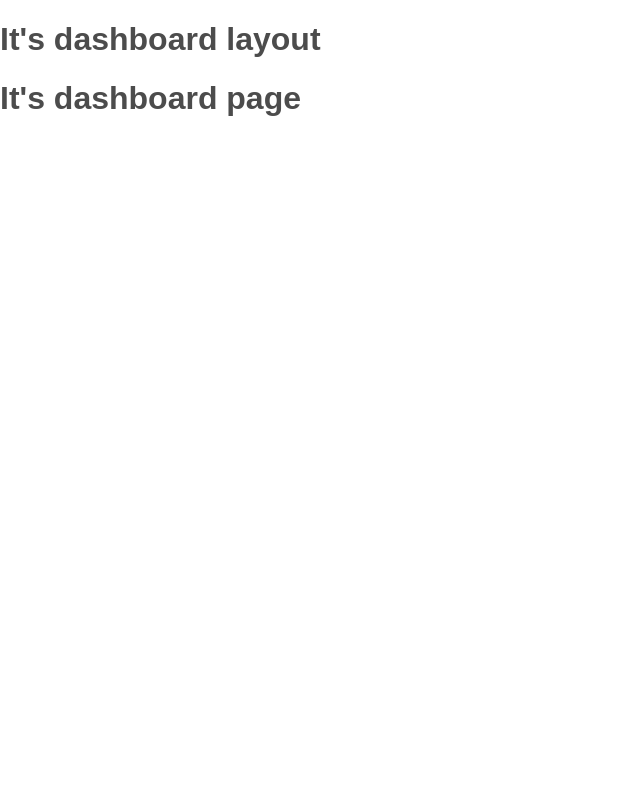
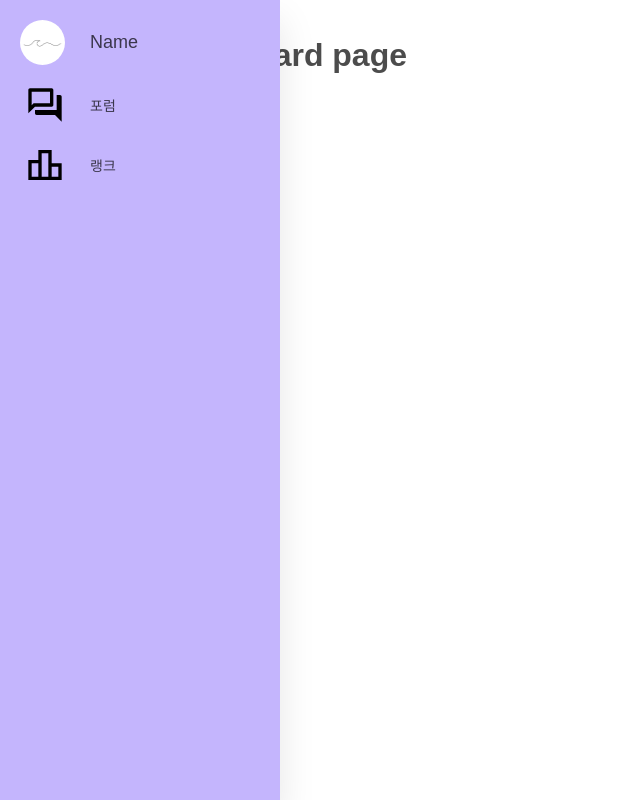
Before and after one commit to hg-jang/sports-proto-front, a SvelteKit app: page /name in a window 1280 px wide. Shown: the whole page, without its empty margins (0-640 px from the left). Built offline with nearby package versions, Linux system fonts and the light colour scheme.

Commit message:
[Feat]: Dashboard layout 마크업 임시 완성

```diff
--- a/src/routes/(dashboard)/+layout.svelte
+++ b/src/routes/(dashboard)/+layout.svelte
@@ -1,4 +1,68 @@
-<div class="dashboard">
-	<h1>It's dashboard layout</h1>
+<script>
+  import forumIcon from '~/lib/icons/forum_black_24dp.svg'
+  import rankIcon from '~/lib/icons/leaderboard_black_24dp.svg'
+  import teamIcon from '~/lib/icons/groups_black_24dp.svg'
+
+	import logo from '~/lib/images/test.png'
+</script>
+
+<nav class="absolute top-0 bottom-0 left-0 z-50 h-full w-[90px] bg-violet-300 overflow-hidden">
+	<ul class="m-0 p-0">
+		<!-- logo -->
+		<li>
+			<a href="/name" class="logo flex items-center">
+				<img src={logo} alt="" class="w-[45px] h-[45px] rounded-full">
+				<span class="pl-[15px] ml-[10px] text-[18px]">Name</span>
+			</a>
+		</li>
+
+		<!-- dashboard menus -->
+		<li>
+			<a href="/name" class="flex items-center">
+				<img src={forumIcon} alt="" class="w-[70px] h-[40px] text-[20px] text-center">
+				<span class="ml-[10px]">포럼</span>
+			</a>
+		</li>
+		<li>
+			<a href="/name" class="flex items-center">
+				<img src={rankIcon} alt="" class="w-[70px] h-[40px] text-[20px] text-center">
+				<span class="ml-[10px]">랭크</span>
+			</a>
+		</li>
+	</ul>
+</nav>
+
+<div class="dashboard absolute left-[90px] right-0 top-0 bottom-0 p-4">
 	<slot />
 </div>
+
+<style>
+	nav {
+		/* width: 280px; */
+		transition: width 0.2s linear;
+		box-shadow: 0 20px 35px rgba(0, 0, 0, .1);
+	}
+
+	nav:hover {
+		width: 280px;
+		transition: all 0.5s ease;
+	}
+
+	a {
+		width: 300px;
+		padding: 10px;
+		font-size: 14px;
+	}
+
+	a:hover {
+		background-color: #eee;
+	}
+
+	.logo {
+		display: flex;
+		margin: 10px 0 0 10px;
+		transition: all .5s ease;
+		text-align: center;
+	}
+
+</style>
```
